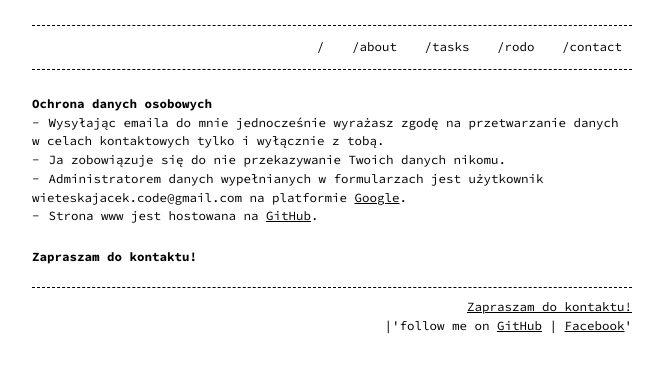
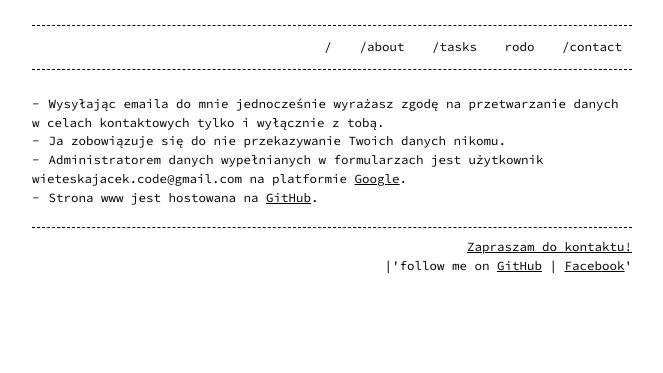
Before and after one commit to esccode/esccode.github.io, a Jekyll site: the page built from rodo.md, in a window 1280 px wide. Shown: the top 373 px of the page, without its empty margins (308-971 px from the left). Built offline with Jekyll 4.4.1, drawn with Linux system fonts in a browser that asks for light colours.

Commit message:
Update rodo.md

```diff
--- a/rodo.md
+++ b/rodo.md
@@ -1,14 +1,11 @@
 ---
-title: /rodo
+title: rodo
 layout: default
 permalink: /rodo
 ---
-# Ochrona danych osobowych
 
 
 * Wysyłając emaila do mnie jednocześnie wyrażasz zgodę na przetwarzanie danych w celach kontaktowych tylko i wyłącznie z tobą.
 * Ja zobowiązuje się do nie przekazywanie Twoich danych nikomu.
 * Administratorem danych wypełnianych w formularzach jest użytkownik wieteskajacek.code@gmail.com na platformie [Google](https://policies.google.com/privacy).
 * Strona www jest hostowana na [GitHub](https://github.com/).
-
-# Zapraszam do kontaktu!
```
